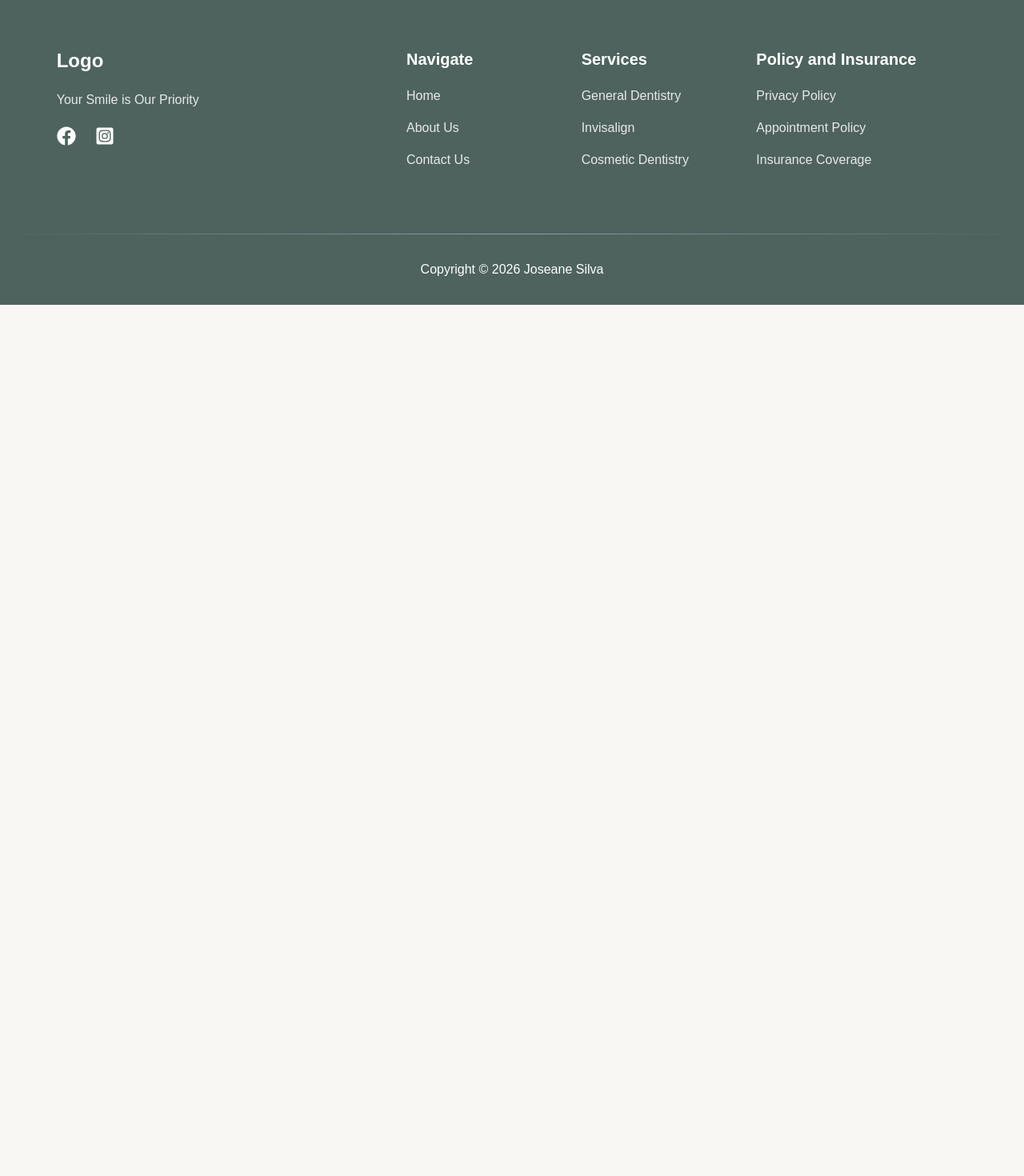
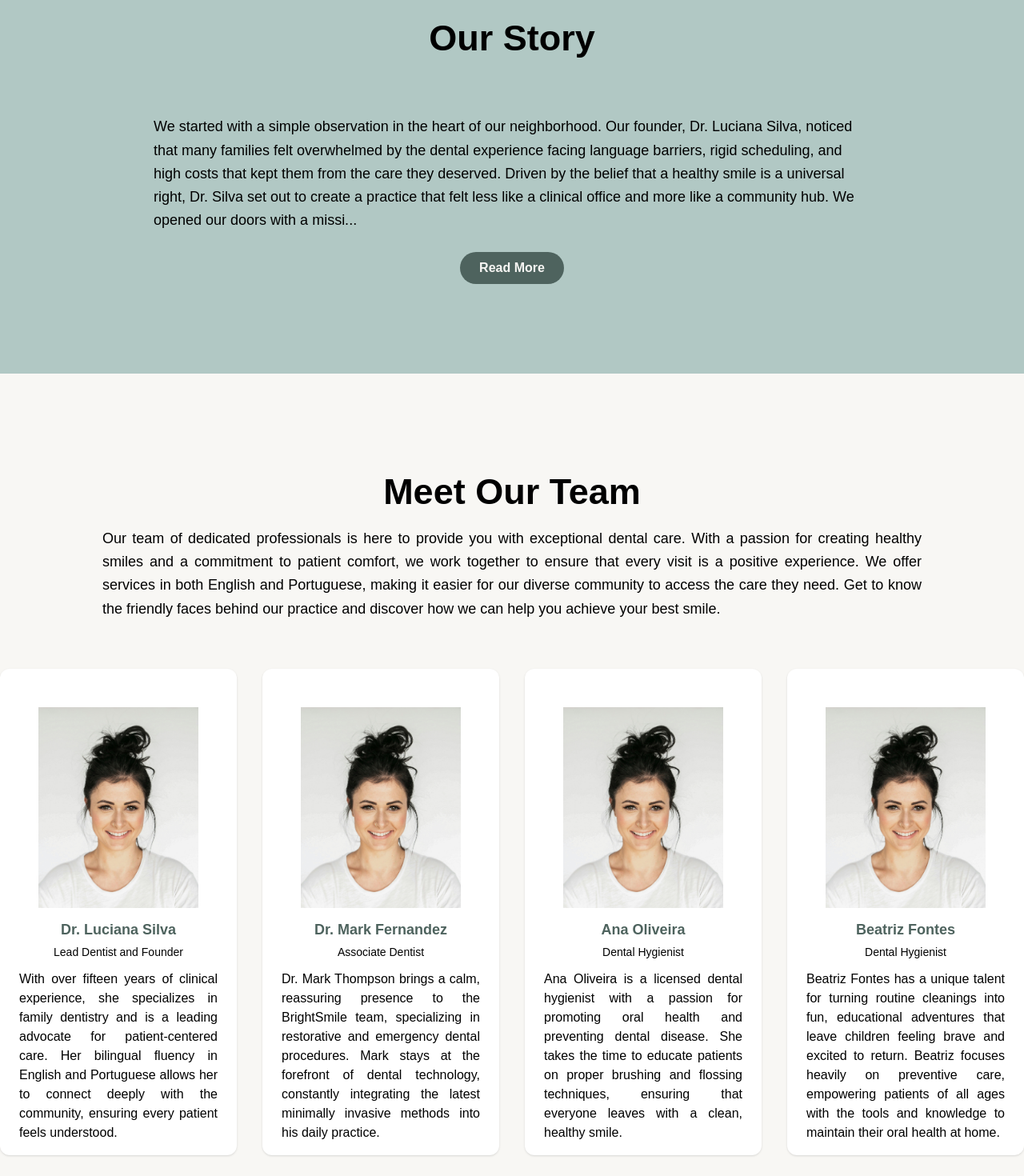
Before and after one commit to joseanemsilva/configurable-web-application, a Next.js app in the folder dental-clinic/: page /about-us in a window 1280 px wide. Shown: the part 140-1610 px from the top of the page at 80% size. Before the commit the page ends 800 px from the top, so only its background shows below. Built offline with nearby package versions, Linux system fonts and the light colour scheme.

Commit message:
Add about us page components
- Create the about us page content and components to display the team members.
- Remove unnecessary commented code from the layout file.
- Update sectionTitle component to accept an optional description prop for better flexibility in different sections.

```diff
--- a/dental-clinic/src/app/about-us/page.tsx
+++ b/dental-clinic/src/app/about-us/page.tsx
@@ -1,9 +1,14 @@
+import Heading from "@/components/About/Heading";
+import Team from "@/components/About/Team";
+import ClosingSection from "@/components/Common/CtaSection";
 
 
 export default function AboutUsPage() {
     return (
         <main>
-            <h2> About Us </h2>
+            <Heading/>
+            <Team/>
+            <ClosingSection/>
         </main>
     );
 }
--- a/dental-clinic/src/app/layout.tsx
+++ b/dental-clinic/src/app/layout.tsx
@@ -41,7 +41,6 @@ export default function RootLayout({
           <NavBar/>
         </header>
         <div>{children}</div>
-        {/* <Footer {...settings}/> */}
         <Footer/>
       </body>
     </html>
--- /dev/null
+++ b/dental-clinic/src/components/About/Heading.tsx
@@ -0,0 +1,25 @@
+'use client';
+
+import SectionTitle from "../Common/SectionTitle";
+import { ReadMore } from "../Common/ReadMore";
+
+const Heading: React.FC = () => {
+    return (
+        <section className="bg-accent2 text-white lg:py-20 md:py-32 py-16 px-8">
+            <SectionTitle
+                title="Our Story"
+                center
+            />
+            <div className="flex flex-col items-center justify-center space-y-4 sm:flex-row sm:space-x-4 sm:space-y-0 mt-6">
+                <ReadMore
+                    id="about-us"
+                    text=" We started with a simple observation in the heart of our neighborhood. Our founder, Dr. Luciana Silva, noticed that many families felt overwhelmed by the dental experience facing language barriers, rigid scheduling, and high costs that kept them from the care they deserved.
+                    Driven by the belief that a healthy smile is a universal right, Dr. Silva set out to create a practice that felt less like a clinical office and more like a community hub. We opened our doors with a mission to provide All-Age Smile Care that speaks your language literally. By building a bilingual team, we have turned the dreaded dentist visit into a comfortable, supportive experience for toddlers, seniors, and everyone in between."
+                    maxLength={500}
+                />
+            </div>
+        </section>
+    );
+}
+
+export default Heading;
--- /dev/null
+++ b/dental-clinic/src/components/About/SingleTeam.tsx
@@ -0,0 +1,46 @@
+import Link from "next/link";
+import Image from "next/image";
+
+interface TeamType {
+    id: number;
+    name: string;
+    designation: string;
+    image: string;
+    bio?: string;
+};
+
+
+const SingleTeam = ({ team }: { team: TeamType }) => {
+    const { image, name, designation, bio } =
+        team;
+    return (
+        <section className="w-full px-4 sm:w-1/2 lg:w-1/4 xl:w-1/4">
+            <div className="group mb-8 rounded-xl bg-white pb-4 pt-12 dark:bg-dark dark:shadow-none shadow-sm">
+
+                <div className="relative z-10 mx-auto mb-16 h-[200px] w-[200px]">
+                    <Image
+                        src={image}
+                        alt={name}
+                        className="w-full object-cover"
+                        width={200}
+                        height={200}
+                    />
+                </div>
+
+                <div className="text-center">
+                    <h3 className="mb-1 text-lg font-semibold text-primary dark:text-white">
+                        {name}
+                    </h3>
+                    <p className="mb-3 text-sm text-black">
+                        {designation}
+                    </p>
+                    <p className="text-base text-black px-6 text-justify">
+                        {bio}
+                    </p>
+                </div>
+            </div>
+        </section>
+    );
+};
+
+export default SingleTeam;
--- /dev/null
+++ b/dental-clinic/src/components/About/Team.tsx
@@ -0,0 +1,69 @@
+import SectionTitle from "@/components/Common/SectionTitle";
+import SingleTeam from "./SingleTeam";
+
+interface TeamType {
+    id: number;
+    name: string;
+    designation: string;
+    image: string;
+    bio?: string;
+};
+
+const teamData: TeamType[] = [
+  {
+    id: 1,
+    name: "Dr. Luciana Silva",
+    designation: "Lead Dentist and Founder",
+    image: "/user.jpg",
+    bio: "With over fifteen years of clinical experience, she specializes in family dentistry and is a leading advocate for patient-centered care. Her bilingual fluency in English and Portuguese allows her to connect deeply with the community, ensuring every patient feels understood."
+  },
+  {
+    id: 2,
+    name: "Dr. Mark Fernandez",
+    designation: "Associate Dentist",
+    image: "/user.jpg",
+    bio: "Dr. Mark Thompson brings a calm, reassuring presence to the BrightSmile team, specializing in restorative and emergency dental procedures. Mark stays at the forefront of dental technology, constantly integrating the latest minimally invasive methods into his daily practice."
+  },
+  {
+    id: 3,
+    name: "Ana Oliveira",
+    designation: "Dental Hygienist",
+    image: "/user.jpg",
+    bio: "Ana Oliveira is a licensed dental hygienist with a passion for promoting oral health and preventing dental disease. She takes the time to educate patients on proper brushing and flossing techniques, ensuring that everyone leaves with a clean, healthy smile."
+  },
+  {
+    id: 4,
+    name: "Beatriz Fontes",
+    designation: "Dental Hygienist",
+    image: "/user.jpg",
+    bio: "Beatriz Fontes has a unique talent for turning routine cleanings into fun, educational adventures that leave children feeling brave and excited to return. Beatriz focuses heavily on preventive care, empowering patients of all ages with the tools and knowledge to maintain their oral health at home."
+  },
+];
+
+const Team: React.FC = () => {
+  return (
+    <section
+      id="team"
+      className="overflow-hidden bg-gray-1 pb-12 pt-20 dark:bg-dark-2 lg:pb-[90px] lg:pt-[120px]"
+    >
+      <div className="container mx-auto">
+        <div className="mb-[60px] text-justify">
+          <SectionTitle
+            title="Meet Our Team"
+            paragraph="Our team of dedicated professionals is here to provide you with exceptional dental care. With a passion for creating healthy smiles and a commitment to patient comfort, we work together to ensure that every visit is a positive experience. We offer services in both English and Portuguese, making it easier for our diverse community to access the care they need. Get to know the friendly faces behind our practice and discover how we can help you achieve your best smile."
+            width="80%"
+            center
+          />
+        </div>
+
+        <div className="-mx-4 flex flex-wrap justify-center">
+          {teamData.map((team, i) => (
+            <SingleTeam key={i} team={team} />
+          ))}
+        </div>
+      </div>
+    </section>
+  );
+};
+
+export default Team;
--- /dev/null
+++ b/dental-clinic/src/components/Common/CtaSection.tsx
@@ -0,0 +1,21 @@
+import SectionTitle from "./SectionTitle";
+import Link from "next/link";
+
+const ClosingSection = () => {
+  return (
+    <section className="bg-accent1 relative z-10 py-16 md:py-20 lg:py-28">
+        <div className="container mx-auto">
+            <SectionTitle
+                title="Ready to Book Your Appointment?"
+                paragraph="We are currently accepting new patients. Whether it’s your child’s first check-up or a long-overdue cleaning for yourself, our doors are open. Your family comfort is our greatest priority."
+                center
+            />
+            <div className="flex flex-col items-center justify-center space-y-4 sm:flex-row sm:space-x-4 sm:space-y-0 mt-6">
+                <Link href="/contact-us" className="rounded-4xl px-6 py-2 text-base font-semibold btn bg-primary text-background duration-300 ease-in-out hover:bg-primary/80"> Book Your First Visit </Link>
+            </div>
+        </div>
+    </section>
+  );
+};
+
+export default ClosingSection;
--- /dev/null
+++ b/dental-clinic/src/components/Common/ReadMore.tsx
@@ -0,0 +1,38 @@
+import { useState } from "react";
+
+interface ReadMoreProps {
+    id?: string,
+    text: string,
+    maxLength?: number
+}
+
+export const ReadMore = ({ id, text, maxLength = 36 }: ReadMoreProps) => {
+    const [isExpanded, setIsExpanded] = useState(false);
+
+    const toggleReadMore = () => {
+        setIsExpanded(!isExpanded);
+    }
+
+    const displayText = isExpanded ? text : `${text.slice(0, maxLength)}...`;
+
+    const needsButton = text.length > maxLength;
+
+    return (
+        <div className="flex items-center justify-center flex-col lg:w-3/4  md:w-full p-2">
+            <p className="text-base leading-relaxed! text-black md:text-lg mb-6">
+                {displayText}
+            </p>
+                {needsButton && (
+                    <button
+                        className = "rounded-4xl px-6 py-2 text-base font-semibold btn bg-primary text-background duration-300 ease-in-out hover:bg-primary/80 mb-6 cursor-pointer"
+                        type="button"
+                        onClick={toggleReadMore}
+                        aria-controls={id}
+                        aria-expanded={isExpanded}
+                        >
+                        {isExpanded ? 'Read Less' : 'Read More'}
+                    </button>
+                )}
+        </div>
+    );
+}
--- a/dental-clinic/src/components/Common/SectionTitle.tsx
+++ b/dental-clinic/src/components/Common/SectionTitle.tsx
@@ -1,7 +1,7 @@
 
 const SectionTitle: React.FC <{
   title: string;
-  paragraph: string;
+  paragraph?: string;
   width?: string;
   center?: boolean;
   mb?: string;
@@ -14,7 +14,7 @@ const SectionTitle: React.FC <{
 
 }: {
   title: string;
-  paragraph: string;
+  paragraph?: string;
   width?: string;
   center?: boolean;
   mb?: string;
```
